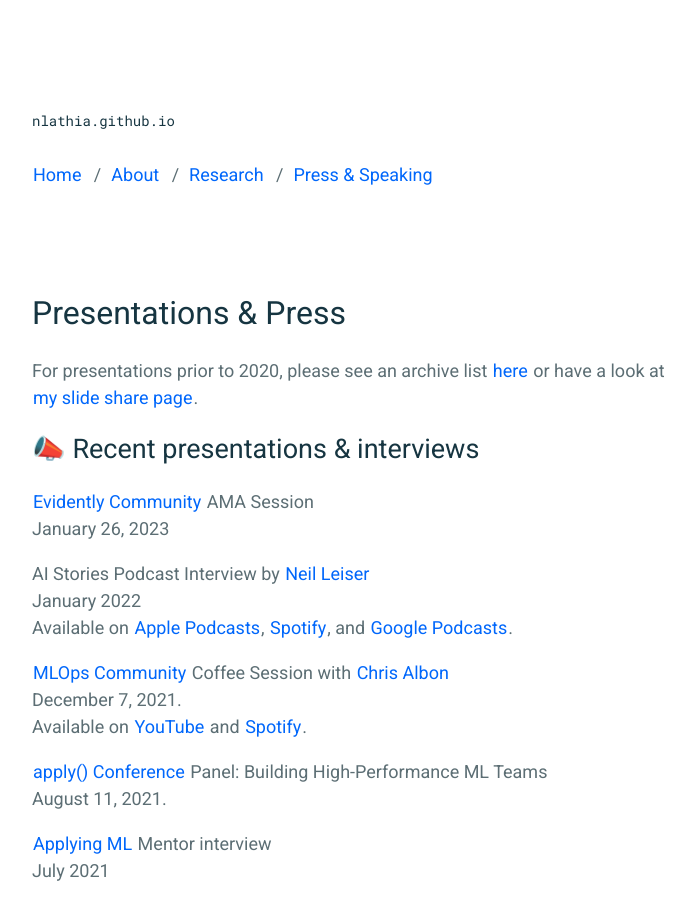
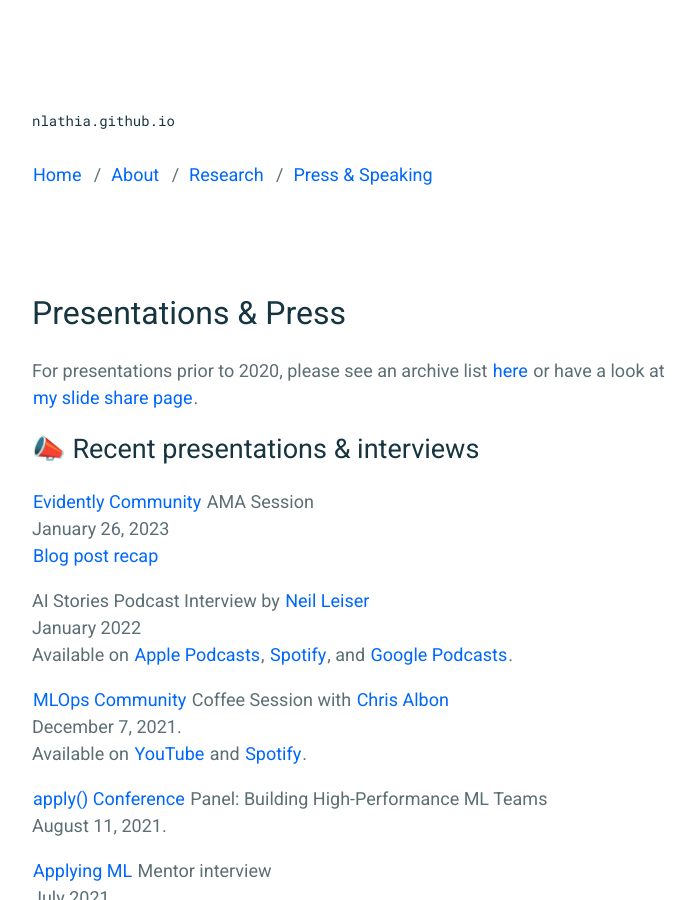
Before and after one commit to nlathia/nlathia.github.io, a Jekyll site: the page built from _pages/public.md, in a window 1280 px wide and 900 px high. Shown: the whole window, without its empty margins (258-953 px from the left). Built offline with Jekyll 4.4.1, drawn with Linux system fonts in a browser that asks for light colours.

Commit message:
Update public.md

```diff
--- a/_pages/public.md
+++ b/_pages/public.md
@@ -10,6 +10,7 @@ For presentations prior to 2020, please see an archive list [here](../archive/pu
 
 [Evidently Community](https://www.evidentlyai.com/community) AMA Session
 <br />January 26, 2023
+<br />[Blog post recap](https://www.evidentlyai.com/blog/ama-neal-lathia)
 
 AI Stories Podcast Interview by [Neil Leiser](https://twitter.com/LeiserNeil)
 <br />January 2022
```
